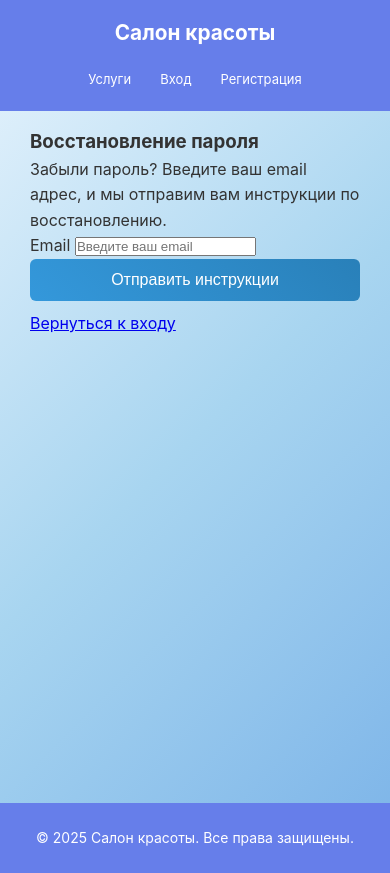
After one commit to Volk0077/diplom, a Django app: page /users/password_reset/ in a window 390 px wide. The commit adds this page. Run offline with Django 5.2, Linux system fonts and the light colour scheme.

Commit message:
реализовано востановление пароля по email, применена адаптация для МУ

```diff
--- a/static/css/base.css
+++ b/static/css/base.css
@@ -17,7 +17,7 @@ body {
 .container {
     max-width: 1200px;
     margin: 0 auto;
-    padding: 0 20px;
+    padding: 0px;
 }
 
 /* Header */
@@ -72,7 +72,7 @@ body {
     color: white;
     text-align: center;
     padding: 2rem 0;
-    margin-top: 2rem;
+    margin-top: 3rem;
 }
 
 /* Buttons */
@@ -140,3 +140,64 @@ body {
     color: #721c24;
     border: 1px solid #f5c6cb;
 }
+
+/* Адаптация под мобильные устройства */
+@media (max-width: 768px) {
+    .container {
+        padding: 0 15px;
+    }
+
+    .header-content {
+        flex-direction: column;
+        gap: 15px;
+    }
+
+    .nav {
+        flex-wrap: wrap;
+        justify-content: center;
+        gap: 10px;
+    }
+
+    .nav a {
+        padding: 0.3rem 0.8rem;
+        font-size: 14px;
+    }
+
+    .main {
+        padding: 1rem 0;
+    }
+
+    .footer {
+        padding: 1.5rem 15px;
+        font-size: 14px;
+    }
+
+    /* Мобильные кнопки */
+    .btn {
+        padding: 12px 20px;
+        font-size: 16px;
+        width: 100%;
+        margin-bottom: 10px;
+    }
+
+    .btn-modern {
+        padding: 15px 30px;
+        font-size: 16px;
+    }
+}
+
+@media (max-width: 480px) {
+    .logo {
+        font-size: 1.3rem;
+    }
+
+    .nav a {
+        padding: 0.3rem 0.6rem;
+        font-size: 13px;
+    }
+
+    .alert {
+        padding: 0.8rem;
+        font-size: 14px;
+    }
+}
--- a/users/forms.py
+++ b/users/forms.py
@@ -1,5 +1,5 @@
 from django import forms
-from django.contrib.auth.forms import UserCreationForm
+from django.contrib.auth.forms import UserCreationForm, PasswordResetForm, SetPasswordForm
 from .models import User
 
 
@@ -51,3 +51,34 @@ class UserRegistrationForm(UserCreationForm):
         if commit:
             user.save()
         return user
+
+
+class CustomPasswordResetForm(PasswordResetForm):
+    """Кастомная форма для сброса пароля"""
+    email = forms.EmailField(
+        required=True,
+        label='Email',
+        widget=forms.EmailInput(attrs={
+            'class': 'form-control',
+            'placeholder': 'Введите ваш email',
+            'type': 'email'
+        })
+    )
+
+
+class CustomSetPasswordForm(SetPasswordForm):
+    """Кастомная форма для установки нового пароля"""
+    new_password1 = forms.CharField(
+        label='Новый пароль',
+        widget=forms.PasswordInput(attrs={
+            'class': 'form-control',
+            'placeholder': 'Введите новый пароль'
+        })
+    )
+    new_password2 = forms.CharField(
+        label='Подтвердите новый пароль',
+        widget=forms.PasswordInput(attrs={
+            'class': 'form-control',
+            'placeholder': 'Повторите новый пароль'
+        })
+    )
--- a/users/templates/users/login.html
+++ b/users/templates/users/login.html
@@ -12,6 +12,7 @@
         <button type="submit" class="btn btn-primary">Войти</button>
     </form>
     <p>Нет аккаунта?<a href="{%url 'users:register'%}">Зарегистрироваться</a></p>
+    <p><a href="{% url 'users:password_reset' %}">Забыли пароль?</a></p>
 </div>
 
 
--- /dev/null
+++ b/users/templates/users/password_reset.html
@@ -0,0 +1,44 @@
+{% extends 'base.html' %}
+
+{% block title %}Восстановление пароля{% endblock %}
+
+{% block content %}
+<div class="container">
+    <div class="row justify-content-center">
+        <div class="col-md-6">
+            <div class="card">
+                <div class="card-header">
+                    <h3 class="card-title text-center">Восстановление пароля</h3>
+                </div>
+                <div class="card-body">
+                    <p class="text-muted">
+                        Забыли пароль? Введите ваш email адрес, и мы отправим вам инструкции по восстановлению.
+                    </p>
+
+                    <form method="post">
+                        {% csrf_token %}
+                        <div class="mb-3">
+                            <label for="{{ form.email.id_for_label }}" class="form-label">{{ form.email.label }}</label>
+                            {{ form.email }}
+                            {% if form.email.errors %}
+                                <div class="text-danger">
+                                    {% for error in form.email.errors %}
+                                        {{ error }}
+                                    {% endfor %}
+                                </div>
+                            {% endif %}
+                        </div>
+
+                        <div class="d-grid">
+                            <button type="submit" class="btn btn-primary">Отправить инструкции</button>
+                        </div>
+                    </form>
+                </div>
+                <div class="card-footer text-center">
+                    <a href="{% url 'users:login' %}">Вернуться к входу</a>
+                </div>
+            </div>
+        </div>
+    </div>
+</div>
+{% endblock %}
--- a/users/urls.py
+++ b/users/urls.py
@@ -1,6 +1,7 @@
 from django.urls import path
 from django.contrib.auth import views as auth_views
 from . import views
+from .forms import CustomPasswordResetForm, CustomSetPasswordForm
 
 app_name = 'users'
 
@@ -9,4 +10,32 @@ urlpatterns = [
     path('register/', views.register, name='register'),
     path('logout/', views.logout_redirect, name='logout'),
     path('profile/', views.profile, name='profile'),
+
+    # Восстановление пароля
+    path('password_reset/',
+         auth_views.PasswordResetView.as_view(
+             template_name='users/password_reset.html',
+             form_class=CustomPasswordResetForm,
+             email_template_name='users/password_reset_email.html',
+             subject_template_name='users/password_reset_subject.txt',
+             success_url='/users/password_reset/done/'
+         ),
+         name='password_reset'),
+    path('password_reset/done/',
+         auth_views.PasswordResetDoneView.as_view(
+             template_name='users/password_reset_done.html'
+         ),
+         name='password_reset_done'),
+    path('reset/<uidb64>/<token>/',
+         auth_views.PasswordResetConfirmView.as_view(
+             template_name='users/password_reset_confirm.html',
+             form_class=CustomSetPasswordForm,
+             success_url='/users/reset/done/'
+         ),
+         name='password_reset_confirm'),
+    path('reset/done/',
+         auth_views.PasswordResetCompleteView.as_view(
+             template_name='users/password_reset_complete.html'
+         ),
+         name='password_reset_complete'),
 ]
```
Also changed, not shown: bookings/templates/bookings/my_bookings.html (+7 -2 lines), salon/settings.py (+14 -1 lines), schedule/admin.py (+22 -0 lines), static/css/bookings.css (+104 -0 lines), static/css/services.css (+50 -0 lines), users/templates/users/password_reset_complete.html (added, +34 -0 lines), users/templates/users/password_reset_confirm.html (added, +71 -0 lines), users/templates/users/password_reset_done.html (added, +34 -0 lines), users/templates/users/password_reset_email.html (added, +13 -0 lines), 1 other file.
